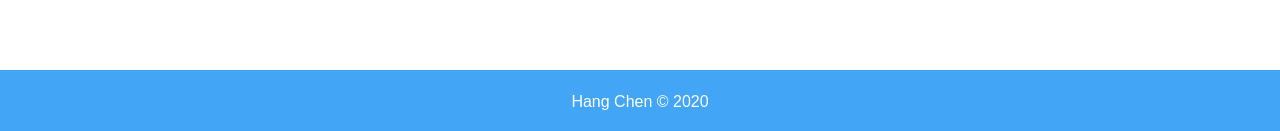
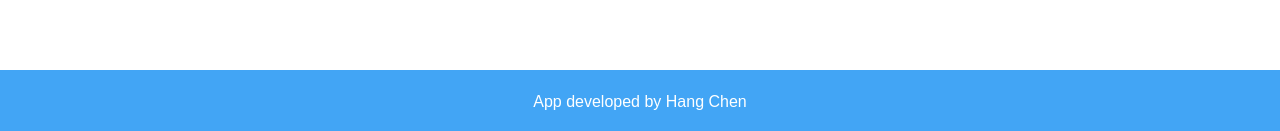
Before and after one commit to HangCcZ/Full-Stack-Social-Media-Frontend, a React (Create React App) app: page / in a window 1280 px wide. Shown: the part 666-797 px from the top of the page. Built offline with nearby package versions, Linux system fonts and the light colour scheme.

Commit message:
update Footer

```diff
--- a/src/components/Footer.js
+++ b/src/components/Footer.js
@@ -1,5 +1,16 @@
 import React from "react"
 import "../index.css"
 export default function Footer() {
-  return <footer className='footer'>Hang Chen © 2020</footer>
+  return (
+    <footer className='footer'>
+      <a
+        href='https://github.com/HangCcZ'
+        target='_blank'
+        rel='noopener noreferrer'
+        style={{ color: "inherit" }}
+      >
+        App developed by Hang Chen
+      </a>
+    </footer>
+  )
 }
--- a/src/index.css
+++ b/src/index.css
@@ -27,3 +27,15 @@ body {
   color: white;
   padding: 20px;
 }
+
+a,
+a:link,
+a:hover,
+a:visited,
+a:active {
+  text-decoration: none;
+}
+
+a:hover {
+  transition: all 0.3s ease-in-out;
+}
```
